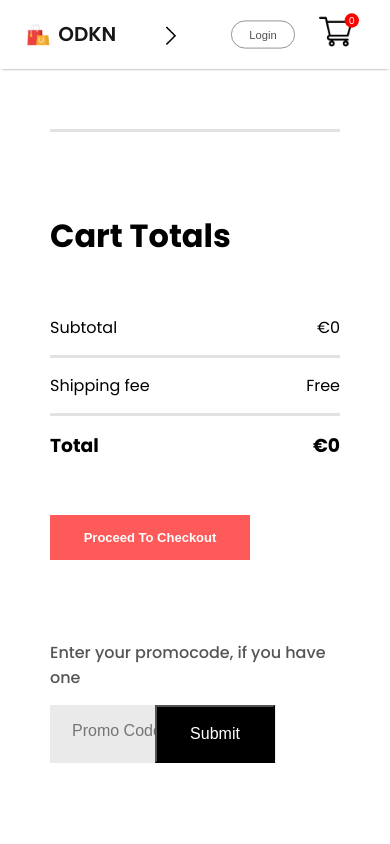
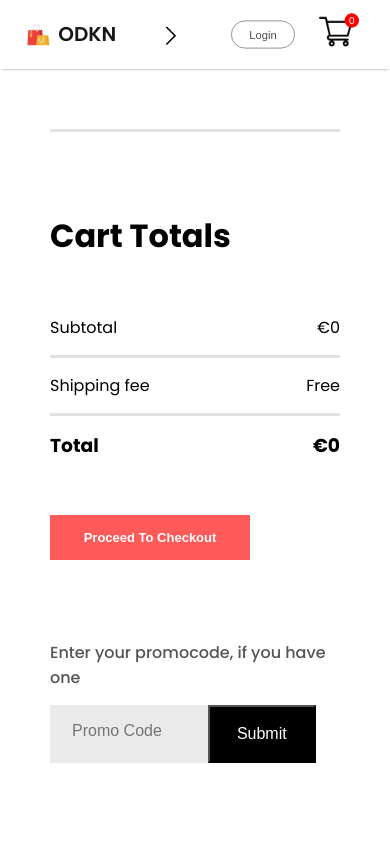
Before and after one commit to Enesozd1/eucway.com, a React (Create React App) app: page /cart in a window 390 px wide. Shown: the top 844 px of the page. Built offline with nearby package versions, Linux system fonts and the light colour scheme.

Commit message:
inpput box

```diff
--- a/src/Components/CartItems/CartItems.css
+++ b/src/Components/CartItems/CartItems.css
@@ -159,6 +159,8 @@
     }
     .cartitems-promobox{
         display: inline-flex;
+        justify-content: space-between;
+        gap: 40px;
     }
 
 }
--- a/src/Components/CartItems/CartItems.jsx
+++ b/src/Components/CartItems/CartItems.jsx
@@ -59,9 +59,11 @@ const CartItems = () => {
                 </div>
                 <div className="cartitems-promocode">
                     <p>Enter your promocode, if you have one</p>
+
                     <div className="cartitems-promobox">
                     <input type="text" placeholder="Promo Code" />
                     <button>Submit</button>
+
                     </div>
                 </div>
             </div>
```
